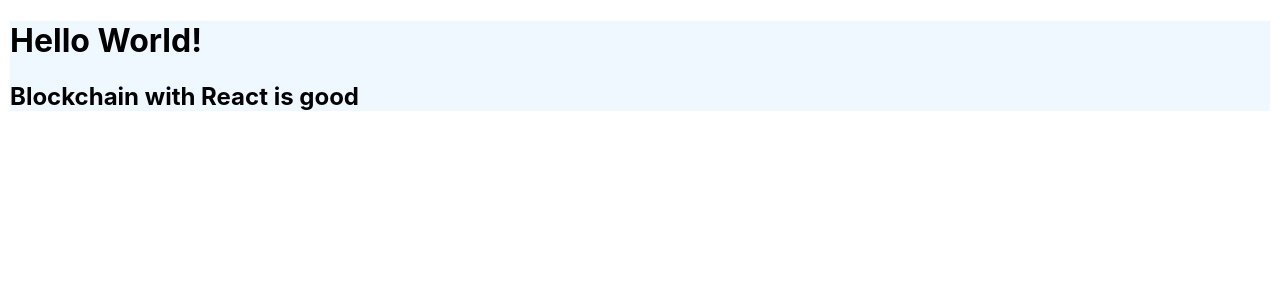
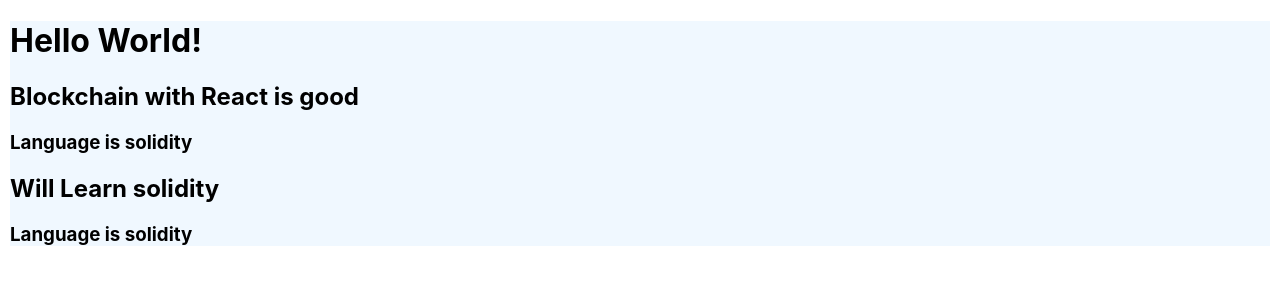
Before and after one commit to pseudoankit/FirstReactJs, a React (Create React App) app: page / in a window 1280 px wide. Shown: the top 300 px of the page. Built offline with nearby package versions, Linux system fonts and the light colour scheme.

Commit message:
props in react

```diff
--- a/src/index.js
+++ b/src/index.js
@@ -8,14 +8,20 @@ import reportWebVitals from './reportWebVitals';
 function Demo() {
   return(
     <div className='hello'>
-       <h1>Hello World!</h1>
-       <BlockChain/>
+      <h1>Hello World!</h1>
+      <BlockChain title = "Blockchain with React is good" language = "solidity"/>
+      <BlockChain title = "Will Learn solidity" language = "solidity"/>
     </div>
   );
 }
 
-const BlockChain = () => {
-  return <h2>Blockchain with React is good</h2>
+const BlockChain = (props) => {
+  return (
+    <article>
+      <h2>{props.title}</h2>
+      <h3>Language is {props.language}</h3>
+    </article>
+  );
 }
 
 const root = ReactDOM.createRoot(document.getElementById('root'));
```
